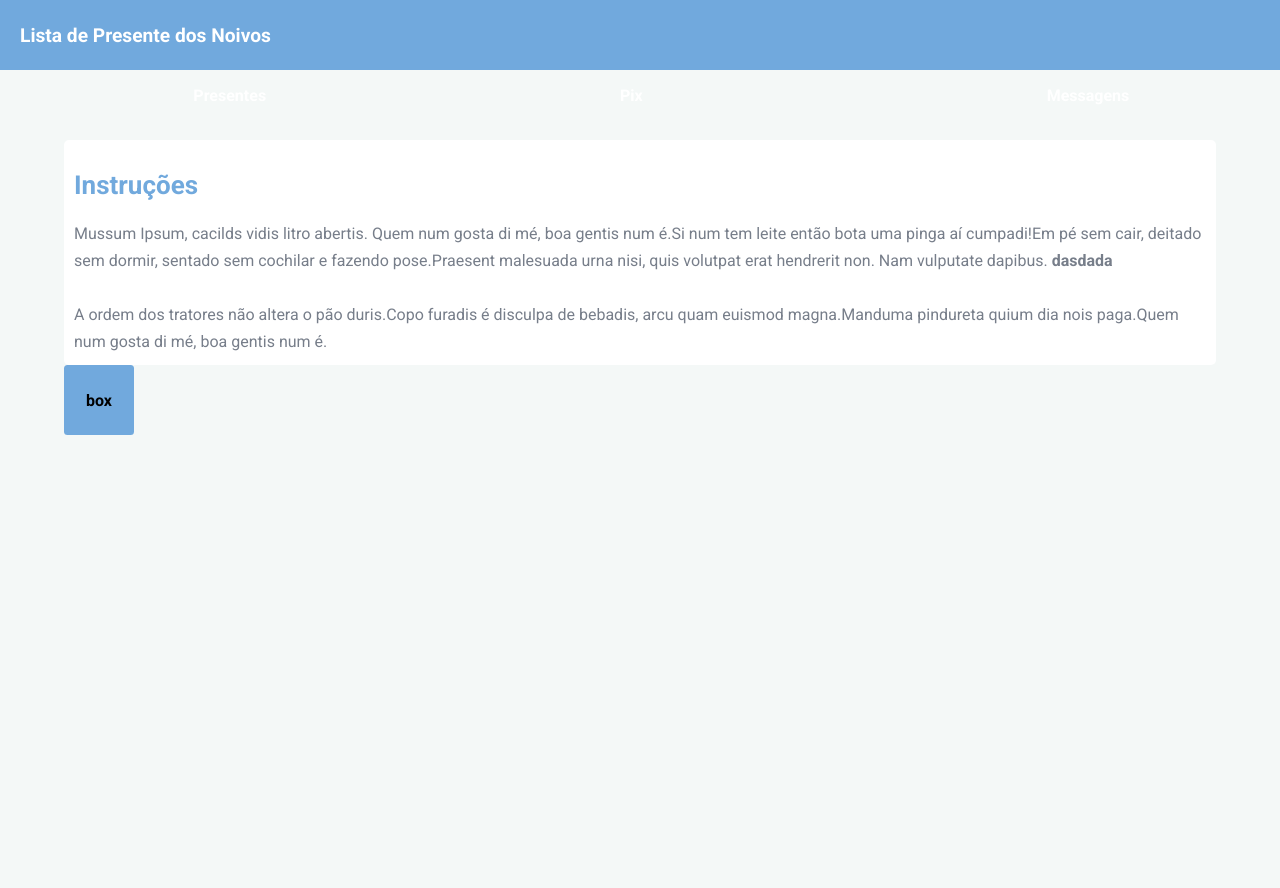
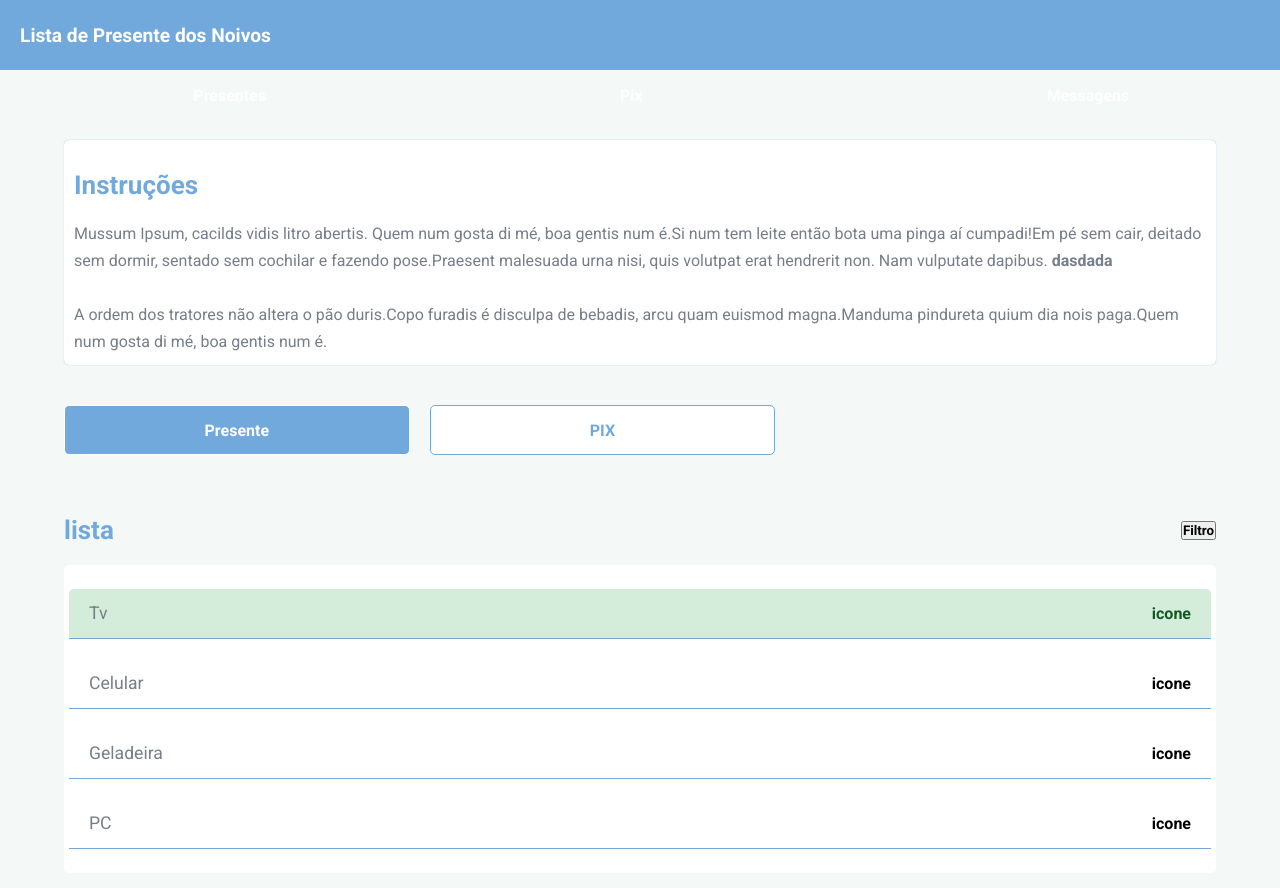
Before and after one commit to Evanilson85/Lista-de-Presente, a Vue app: page / in a window 1280 px wide. Shown: the top 888 px of the page. Before the commit the page ends 800 px from the top, so only its background shows below. Built offline with nearby package versions, Linux system fonts and the light colour scheme.

Commit message:
ajuste teste

```diff
--- a/src/assets/_color.css
+++ b/src/assets/_color.css
@@ -12,6 +12,10 @@
   --hr: #a5c3df;
   --text: #6f7c76;
   --text: #565656;
+
+  --textSuccess: #155724;
+  --backgroundSuccess: #d4edda;
+  --borderSuccess: #c3e6cb;
 }
 
 /* 565656 */
--- a/src/assets/base.css
+++ b/src/assets/base.css
@@ -85,6 +85,20 @@
   padding: 0%;
 }
 
+.containerDefault {
+  background-color: var(--colorWhite);
+  border-radius: 5px;
+  padding: 10px;
+  margin: 0 0;
+  /* box-shadow: 0px 0px 1px #71a9dd; */
+}
+
+.success {
+  background-color: var(--backgroundSuccess);
+  color: var(--textSuccess);
+  border-color: var(--borderSuccess);
+}
+
 /* body {
   min-height: 100vh;
   color: var(--color-text);
--- a/src/components/box/index.vue
+++ b/src/components/box/index.vue
@@ -1,18 +1,58 @@
 <template>
-  <div class="boxContainer">box</div>
+  <div class="containerBox">
+    <div class="boxContainer active" ref="gift" @click="changeItens('gift')">Presente</div>
+    <div class="boxContainer" ref="pix" @click="changeItens('pix')">PIX</div>
+  </div>
 </template>
 
-<script setup lang="ts"></script>
+<script setup lang="ts">
+import { ref } from 'vue'
+
+const gift = ref<Object>('gift')
+const pix = ref<Object>('pix')
+
+const changeItens = (value: string): any => {
+  const itemGift = gift.value as HTMLDivElement
+  const itemPix = pix.value as HTMLDivElement
+  if(value === 'gift') {
+    itemGift.classList.add('active')
+    itemPix.classList.remove('active')
+  } else {
+    itemPix.classList.add('active')
+    itemGift.classList.remove('active')
+  }
+
+}
+</script>
 
 <style scoped>
+.containerBox {
+  /* background-color: var(--colorWhite); */
+  margin: 20px 0;
+  display: flex;
+  align-items: center;
+  /* justify-content: center; */
+}
 .boxContainer {
-  background-color: var(--colorWhite);
-  background-color: var(--main);
   width: 70px;
+  width: 100%;
   height: 70px;
-  border-radius: 5%;
+  border-radius: 5px;
   display: flex;
   align-items: center;
   justify-content: center;
+  margin: 20px 20px 20px 0;
+
+  width: 30%;
+  height: 50px;
+
+  background: var(--colorWhite);
+  color: var(--main);
+  border: 1px solid;
+}
+
+.active {
+  background-color: var(--main);
+  color: var(--colorWhite);
 }
 </style>
--- a/src/components/instructions/index.vue
+++ b/src/components/instructions/index.vue
@@ -21,6 +21,7 @@
   border-radius: 5px;
   padding: 10px;
   margin: 0 0;
+  box-shadow: 0px 0px 1px #71a9dd;
 }
 
 h2 {
--- /dev/null
+++ b/src/components/list/index.vue
@@ -0,0 +1,97 @@
+<template>
+  <section class="headerList">
+    <h2>lista</h2>
+    <button>Filtro</button>
+  </section>
+  <div class="containerList">
+    <section>
+      <div
+        v-for="{ id, name, active } in list"
+        :key="id"
+        :class="active ? 'selectGift success' : 'selectGift'"
+      >
+        <p>{{ name }}</p>
+        <div>icone</div>
+      </div>
+    </section>
+  </div>
+</template>
+
+<script lang="ts" setup>
+import { ref } from 'vue'
+
+const list = ref([
+  {
+    name: 'Tv',
+    id: 1,
+    active: true,
+  },
+  {
+    name: 'Celular',
+    id: 2,
+    active: false,
+  },
+  {
+    name: 'Geladeira',
+    id: 3,
+    active: false,
+  },
+  {
+    name: 'PC',
+    id: 4,
+    active: false,
+  },
+])
+</script>
+
+<style scoped>
+.headerList {
+  display: flex;
+  align-items: center;
+  justify-content: space-between;
+}
+
+.containerList {
+  background: #fff;
+  padding: 4px 5px;
+  border-radius: 5px;
+}
+
+/* .selectGift {
+  align-items: center;
+  justify-content: space-between;
+  background: #f4f8f7;
+  display: flex;
+  height: 50px;
+  padding: 0 20px;
+  border-radius: 5px 5px 0 0;
+  border-bottom: 1px solid #71a9dd;
+} */
+.selectGift {
+  align-items: center;
+  justify-content: space-between;
+  /* background: #71a9dd; */
+  display: flex;
+  height: 50px;
+  padding: 0 20px;
+  border-radius: 5px 5px 0 0;
+  border-bottom: 1px solid #71a9dd;
+  margin: 20px 0;
+}
+
+p {
+  color: #777e8a;
+  font-weight: 400;
+  /* font-size: 16px; */
+  line-height: 27px;
+  font-size: 1.1rem;
+}
+
+h2 {
+  margin: 20px 0;
+  font-size: 26px;
+  /* font-weight: 500; */
+  /* line-height: 44px; */
+  color: #71a9dd;
+}
+</style>
--- a/src/views/HomeView.vue
+++ b/src/views/HomeView.vue
@@ -1,5 +1,15 @@
 <template>
-  <main></main>
+  <main class="">
+    <list />
+  </main>
 </template>
 
-<script setup lang="ts"></script>
+<script setup lang="ts">
+import list from '@/components/list/index.vue'
+</script>
+
+<style scoped>
+.main {
+  /* background-color: var(--colorWhite); */
+}
+</style>
```
